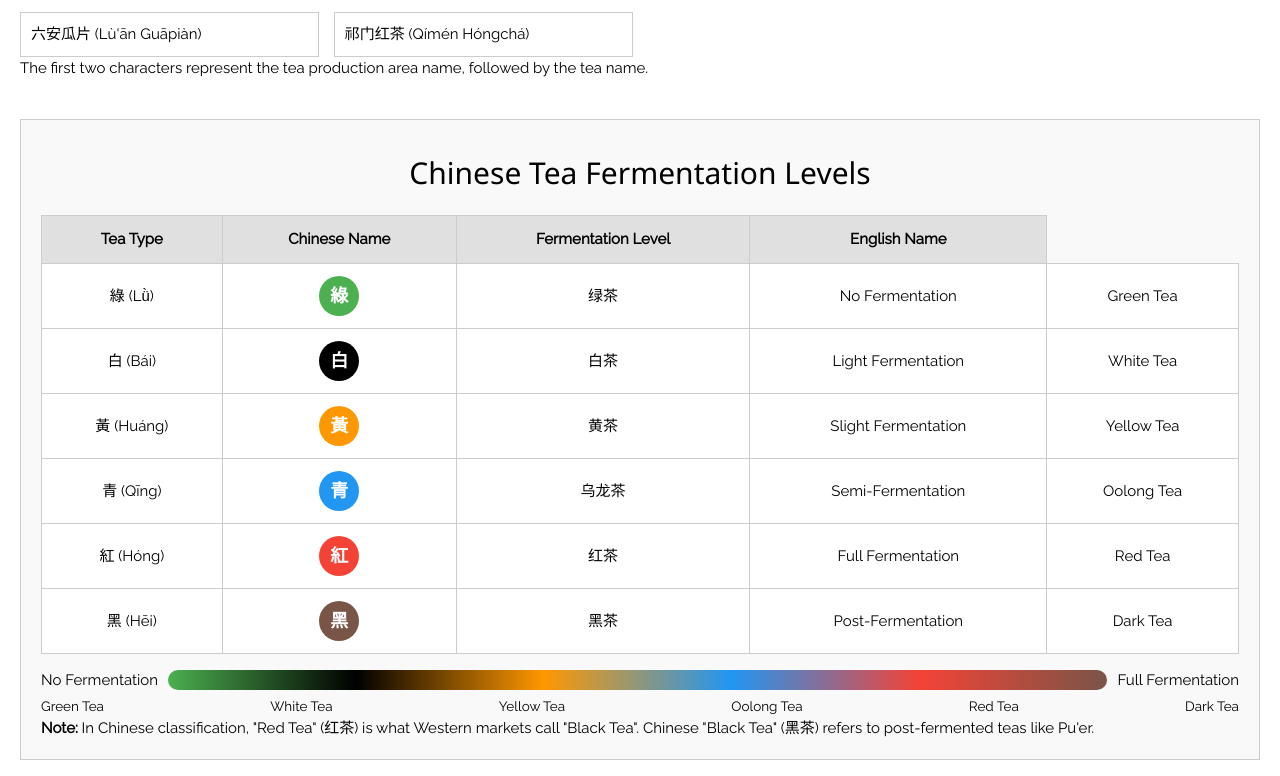
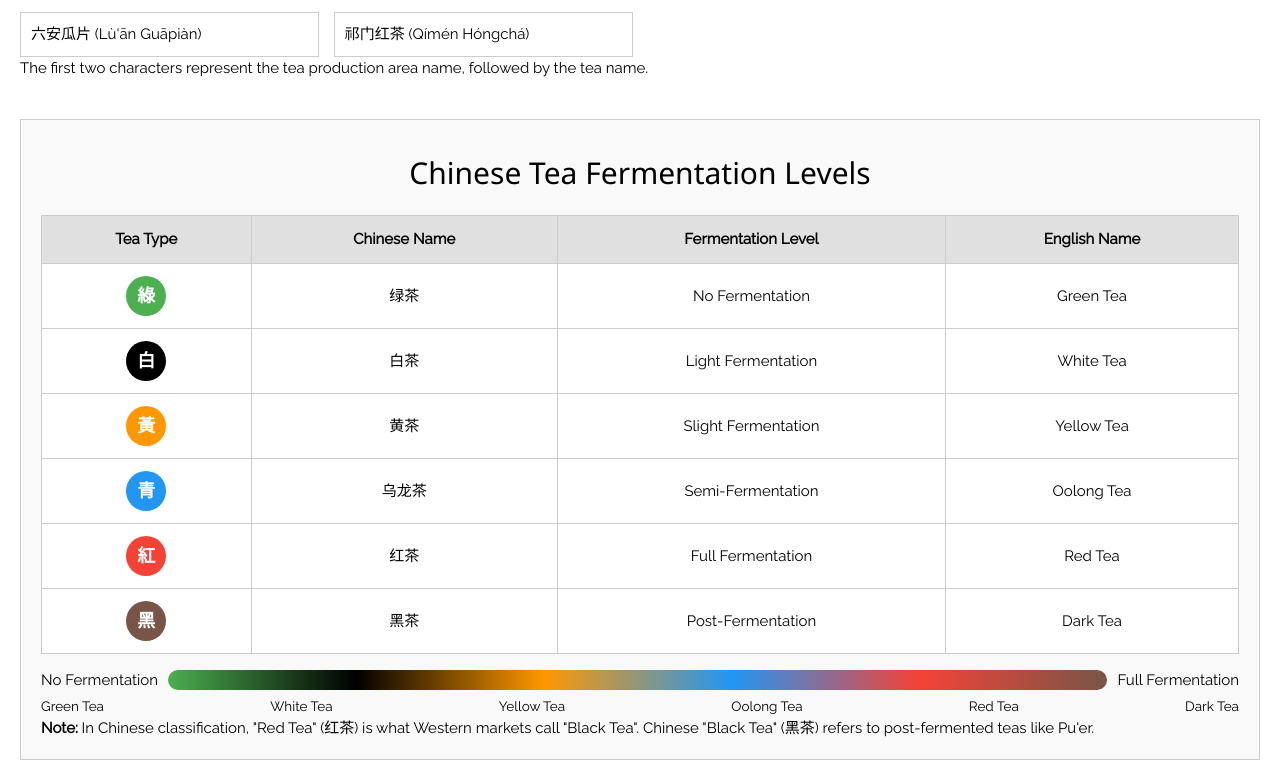
Before and after one commit to JaewooJoung/volv, a plain HTML site: page tea/index.html in a window 1280 px wide. Shown: the part 2447-3223 px from the top of the page. Drawn offline with nearby package versions, Linux system fonts and the light colour scheme.

Commit message:
Update index.html

```diff
--- a/tea/index.html
+++ b/tea/index.html
@@ -168,7 +168,6 @@ margin-top: 10px;
         }
         .fermentation-bar {
             height: 20px;
-            background: linear-gradient(to right, #4CAF50, #FFC107, #FF5722);
             background: linear-gradient(to right, #4CAF50, #000000, #FF9800, #2196F3, #F44336, #795548);
             border-radius: 10px;
             flex-grow: 1;
@@ -357,42 +356,36 @@ font-size: 0.9em;
                     <th>English Name</th>
                 </tr>
                 <tr>
-                    <td>綠 (Lǜ)</td>
                     <td><span class="tea-type-character tea-type-green">綠</span></td>
                     <td>绿茶</td>
                     <td>No Fermentation</td>
                     <td>Green Tea</td>
                 </tr>
                 <tr>
-                    <td>白 (Bái)</td>
                     <td><span class="tea-type-character tea-type-white">白</span></td>
                     <td>白茶</td>
                     <td>Light Fermentation</td>
                     <td>White Tea</td>
                 </tr>
                 <tr>
-                    <td>黃 (Huáng)</td>
                     <td><span class="tea-type-character tea-type-yellow">黃</span></td>
                     <td>黄茶</td>
                     <td>Slight Fermentation</td>
                     <td>Yellow Tea</td>
                 </tr>
                 <tr>
-                    <td>青 (Qīng)</td>
                     <td><span class="tea-type-character tea-type-blue">青</span></td>
                     <td>乌龙茶</td>
                     <td>Semi-Fermentation</td>
                     <td>Oolong Tea</td>
                 </tr>
                 <tr>
-                    <td>紅 (Hóng)</td>
                     <td><span class="tea-type-character tea-type-red">紅</span></td>
                     <td>红茶</td>
                     <td>Full Fermentation</td>
                     <td>Red Tea</td>
                 </tr>
                 <tr>
-                    <td>黑 (Hēi)</td>
                     <td><span class="tea-type-character tea-type-black">黑</span></td>
                     <td>黑茶</td>
                     <td>Post-Fermentation</td>
```
Lines whose indentation alone changed are shown as unchanged.
